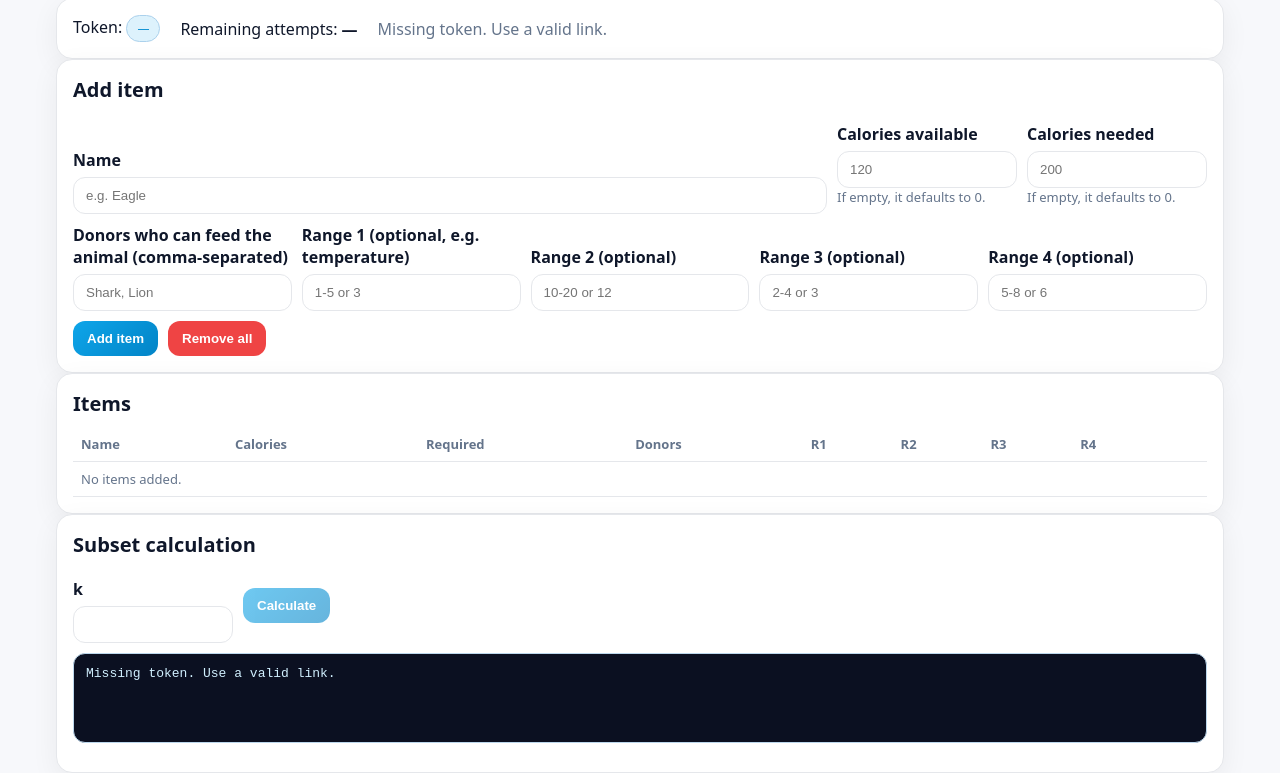
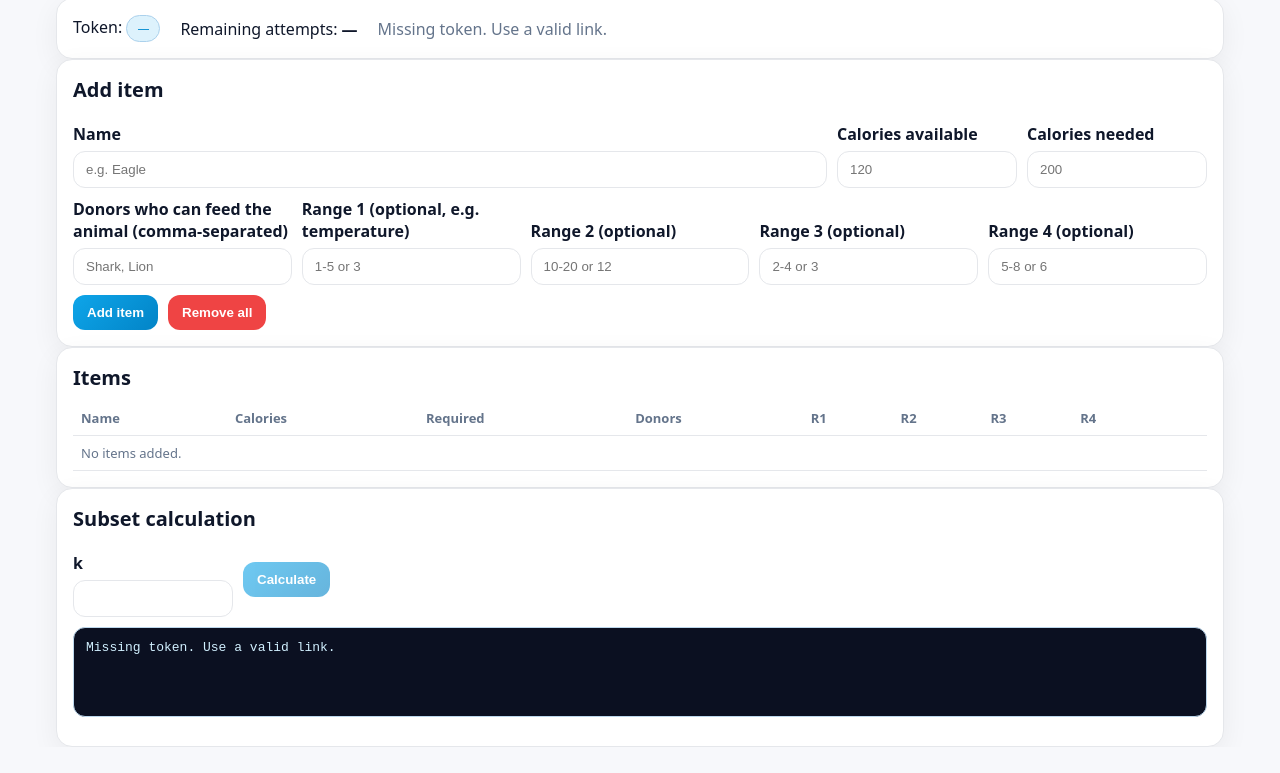
Before and after one commit to FrancescoMorgante0/progetto, a website: page progetto/public/calculator.html in a window 1280 px wide. Shown: the part 83-856 px from the top of the page. After the commit the page ends 830 px from the top, so only its background shows below. Drawn offline with Linux system fonts and the light colour scheme.

Commit message:
Remove default value helper text from calculator
Removed helper text for default calorie values.

```diff
--- a/progetto/public/calculator.html
+++ b/progetto/public/calculator.html
@@ -30,12 +30,10 @@
           <div style="width:180px">
             <label>Calories available</label>
             <input class="input" type="number" id="fondi" min="0" placeholder="120" />
-            <p class="helper">If empty, it defaults to 0.</p>
           </div>
           <div style="width:180px">
             <label>Calories needed</label>
             <input class="input" type="number" id="bisogno" min="0" placeholder="200" />
-            <p class="helper">If empty, it defaults to 0.</p>
           </div>
         </div>
 
```
